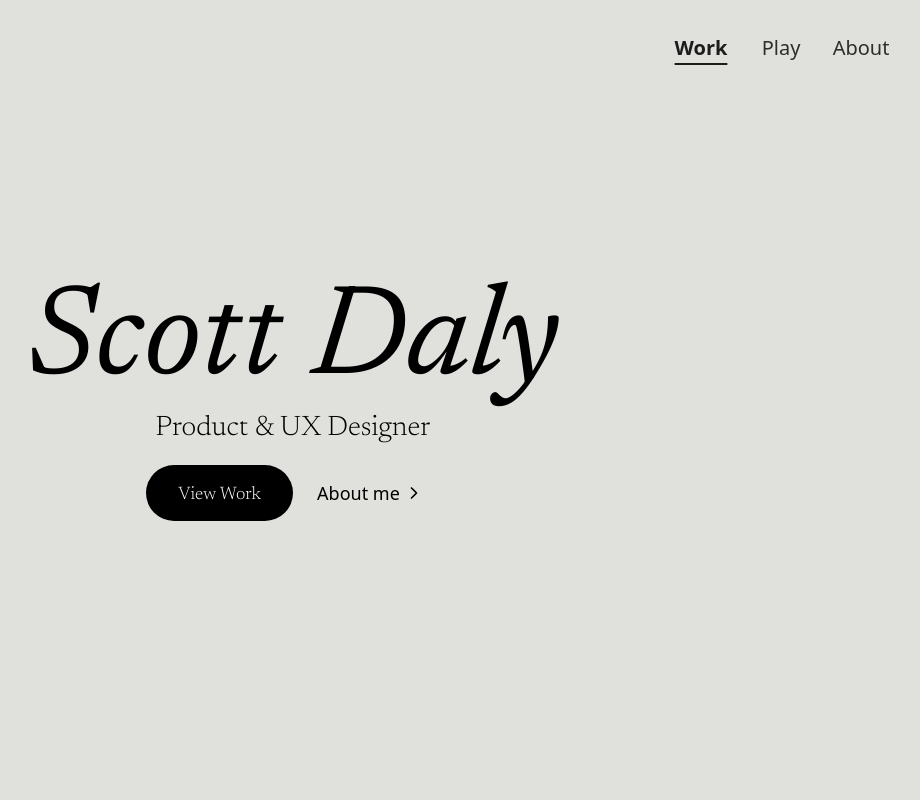
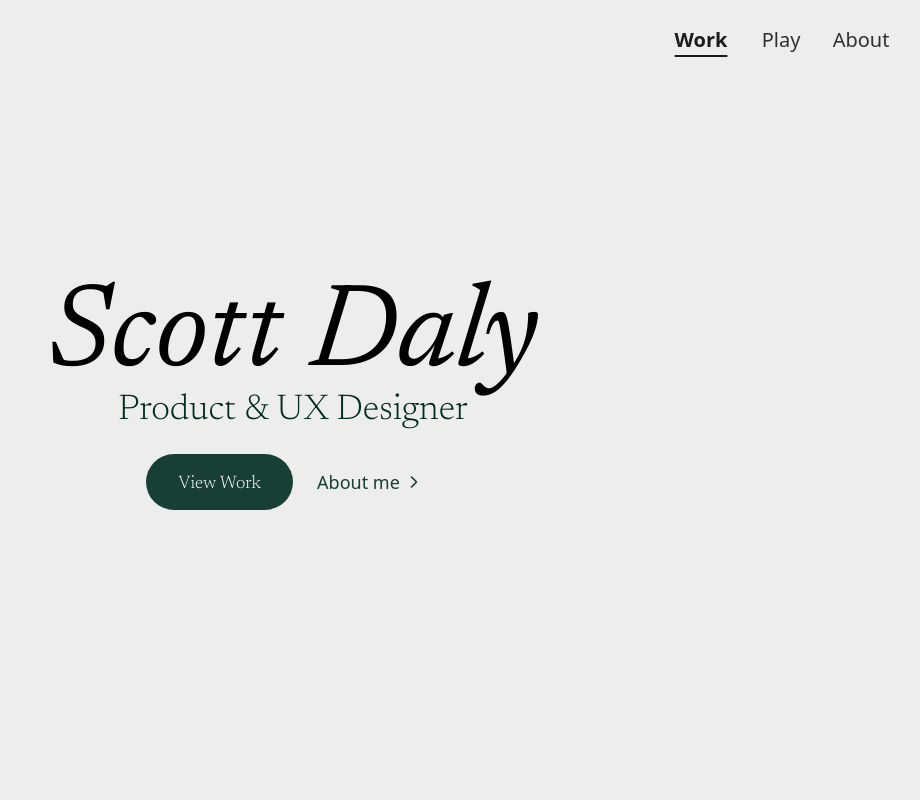
Before and after one commit to scottdaly/scott-portfolio, a React (Vite) app: page / in a window 1280 px wide. Shown: the top 800 px of the page, without its empty margins (347-1267 px from the left). Built offline with nearby package versions, Linux system fonts and the light colour scheme; a web font is replaced by a local one.

Commit message:
Updated styling

```diff
--- a/src/App.tsx
+++ b/src/App.tsx
@@ -7,8 +7,8 @@ import NevermadeLogo from "./components/NevermadeLogo";
 
 function App() {
   const [windowSize, setWindowSize] = useState({
-    width: window.innerWidth,
-    height: window.innerHeight,
+    width: typeof window !== 'undefined' ? window.innerWidth : 1440,
+    height: typeof window !== 'undefined' ? window.innerHeight : 900,
   });
   const [scrollProgress, setScrollProgress] = useState(0);
   const [hasLoaded, setHasLoaded] = useState(false);
@@ -21,6 +21,11 @@ function App() {
 
   useEffect(() => {
     setHasLoaded(true);
+    // Ensure window size is correct on mount
+    setWindowSize({
+      width: window.innerWidth,
+      height: window.innerHeight,
+    });
   }, []);
 
   useEffect(() => {
@@ -48,23 +53,29 @@ function App() {
     return () => window.removeEventListener("scroll", handleScroll);
   }, []);
 
+  // Reset scroll progress when component mounts
+  useEffect(() => {
+    setScrollProgress(0);
+    window.scrollTo(0, 0);
+  }, []);
+
   // Calculate sizes for hero text
   const isMobile = windowSize.width < 768;
   const startFontSize = isMobile ? windowSize.width * 0.18 : windowSize.width * 0.10;
 
-  document.body.style.backgroundColor = "#e0e0dc";
+  document.body.style.backgroundColor = "#ededeb";
 
   return (
-    <main className="flex min-h-screen flex-col bg-[#e0e0dc] items-center">
+    <main className="flex min-h-screen flex-col bg-[#ededeb] items-center">
       <div className="w-full max-w-[108rem] mx-auto px-4 md:px-12">
         {/* Hero section with all content in document flow */}
         <div className="relative h-screen flex items-center justify-center">
           <div className="flex flex-col items-center">
             {/* Hero name that scrolls naturally and fades out */}
             <motion.h1
-              className="newsreader italic text-black leading-none"
+              className="newsreader italic text-black leading-[0.8]"
               style={{
-                fontSize: `${startFontSize}px`,
+                fontSize: `${startFontSize - 10}px`,
                 filter: `blur(${Math.min(scrollProgress * 2, 2)}px)`, // Cap blur at 2px
               }}
               initial={{ opacity: 0, y: 20 }}
@@ -84,8 +95,8 @@ function App() {
               transition={{ duration: 0.6, delay: 0.2, ease: "easeOut" }}
             >
               <p
-                className="newsreader font-light text-center whitespace-nowrap mb-4"
-                style={{ fontSize: `${Math.max(20, startFontSize * 0.22)}px` }}
+                className="newsreader font-light text-center whitespace-nowrap mb-4 text-emerald-950"
+                style={{ fontSize: `${Math.max(20, startFontSize * 0.28)}px` }}
               >
                 Product & UX Designer
               </p>
@@ -98,13 +109,13 @@ function App() {
                     e.preventDefault();
                     window.scrollTo({ top: window.innerHeight - 80, behavior: 'smooth' });
                   }}
-                  className="bg-black text-white newsreader font-light pt-4 px-8 pb-3 rounded-full text-lg hover:bg-gray-800 transition-colors duration-200"
+                  className="bg-emerald-950/90 text-white newsreader font-light pt-4 px-8 pb-3 rounded-full text-lg hover:bg-emerald-950/80 transition-colors duration-200 "
                 >
                   View Work
                 </a>
                 <Link
                   to="/about"
-                  className="text-black font-sans px-4 py-3 text-lg hover:text-gray-600 transition-colors duration-200 flex items-center gap-1"
+                  className="text-emerald-950/90 font-sans px-4 py-3 text-lg hover:text-emerald-950/80 transition-colors duration-200 flex items-center gap-1"
                 >
                   About me
                   <svg
--- a/src/components/Footer.tsx
+++ b/src/components/Footer.tsx
@@ -13,6 +13,8 @@ export default function Footer() {
       className={`flex flex-col w-full pb-4 ${
         location.pathname === "/godaddy"
           ? "bg-godaddy-bg"
+          : location.pathname === "/ads"
+          ? "bg-advertising-bg"
           : location.pathname === "/prepro"
           ? "bg-prepro-bg"
           : location.pathname === "/hallpass"
@@ -35,17 +37,6 @@ export default function Footer() {
         >
           <p className="flex flex-row text-sm font-semibold">© {year}</p>
 
-          {location.pathname === "/" ||
-          location.pathname === "/about" ? null : (
-            <button
-              className={`text-md border border-zinc-400/40 hover:border-zinc-400/60 hover:bg-zinc-400/10 transition-color duration-300 py-2 px-4 rounded-lg cursor-pointer ${
-                isDarkBackground ? "text-zinc-200/80" : "text-zinc-800/70"
-              }`}
-              onClick={() => navigate("/")}
-            >
-              Return Home
-            </button>
-          )}
 
           <div className="relative group flex flex-col md:flex-row gap-2 items-end md:items-start">
             <CopyTooltip
--- a/src/components/Header.tsx
+++ b/src/components/Header.tsx
@@ -8,6 +8,9 @@ export default function Header() {
   const [isMenuOpen, setIsMenuOpen] = useState(false);
   const [scrollProgress, setScrollProgress] = useState(0);
   const darkBackgrounds = ["/prepro", "/hallpass", "/nevermade"];
+
+  // Only show animated logo on homepage
+  const isHomepage = location.pathname === "/";
 
   useEffect(() => {
     const handleScroll = () => {
@@ -23,25 +26,28 @@ export default function Header() {
     return () => window.removeEventListener("scroll", handleScroll);
   }, []);
 
-  // Only show animated logo on homepage
-  const isHomepage = location.pathname === "/";
+  // Reset scroll progress when navigating to homepage
+  useEffect(() => {
+    if (isHomepage) {
+      setScrollProgress(0);
+    }
+  }, [location.pathname, isHomepage]);
 
   return (
     <>
       {/* Header background layer - separate from main header to prevent z-index issues */}
       {isHomepage && (
         <div
-          className="fixed w-full h-[72px] top-0 left-0 z-40 transition-all duration-700 pointer-events-none"
+          className="fixed w-full h-20 top-0 left-0 z-40 transition-all duration-700 pointer-events-none"
           style={{
-            backgroundColor: `rgba(224, 224, 220, ${Math.min(0.95, scrollProgress * 1.2)})`,
-            backdropFilter: scrollProgress > 0.2 ? 'blur(8px)' : 'none',
-            boxShadow: scrollProgress > 0.3 ? '0 1px 3px 0 rgba(0, 0, 0, 0.1)' : 'none'
+            backgroundColor: `rgba(237, 237, 235, ${Math.min(0.95, scrollProgress * 1.2)})`,
+            backdropFilter: scrollProgress > 0.2 ? 'blur(8px)' : 'none'
           }}
         />
       )}
 
       {/* Main header content */}
-      <div className={`fixed w-full py-6 z-50 text-black/80`}>
+      <div className={`fixed w-full h-20 z-50 text-black/80 flex items-center`}>
         <div className="flex justify-between w-full px-4 md:px-12 max-w-[108rem] mx-auto items-center">
         {/* Logo with fade animation */}
         <Link to="/">
@@ -73,9 +79,9 @@ export default function Header() {
             to="/"
           >
             <p
-              className={`transition-all duration-300 ${
+              className={`transition-all duration-300 font-light ${
                 location.pathname === "/"
-                  ? "text-[#1c1c1c] font-bold underline underline-offset-8"
+                  ? "text-[#1c1c1c] font-semibold underline underline-offset-8"
                   : darkBackgrounds.includes(location.pathname)
                   ? "hover:text-white text-gray-200/90 hover:font-bold"
                   : "text-gray-800/90 hover:text-dark-green hover:font-bold"
@@ -89,7 +95,7 @@ export default function Header() {
             to="/play"
           >
             <p
-              className={`transition-all duration-300
+              className={`transition-all duration-300 font-light
               ${
                 darkBackgrounds.includes(location.pathname)
                   ? "hover:text-white text-gray-200/90"
@@ -97,7 +103,7 @@ export default function Header() {
               }
                 ${
                   location.pathname === "/play"
-                    ? "text-[#1c1c1c] hover:text-[#1c1c1c] font-bold underline underline-offset-8"
+                    ? "text-[#1c1c1c] hover:text-[#1c1c1c] font-semibold underline underline-offset-8"
                     : "hover:font-bold"
                 }
                 `}
@@ -110,7 +116,7 @@ export default function Header() {
             to="/about"
           >
             <p
-              className={`transition-all duration-300
+              className={`transition-all duration-300 font-light
               ${
                 darkBackgrounds.includes(location.pathname)
                   ? "hover:text-white text-gray-200/90"
@@ -118,7 +124,7 @@ export default function Header() {
               }
                 ${
                   location.pathname === "/about"
-                    ? "text-[#1c1c1c] hover:text-[#1c1c1c] font-bold underline underline-offset-8"
+                    ? "text-[#1c1c1c] hover:text-[#1c1c1c] font-semibold underline underline-offset-8"
                     : "hover:font-bold"
                 }
                 `}
--- a/src/index.css
+++ b/src/index.css
@@ -21,7 +21,7 @@
 
 @theme {
   --color-dark: #111111;
-  --color-light: #e0e0dc;
+  --color-light: #ededeb;
   --color-godaddy-bg: white;
   --color-prepro-bg: #253157;
   --color-prepro-text: white;
--- a/src/pages/Play.tsx
+++ b/src/pages/Play.tsx
@@ -37,7 +37,7 @@ const ExperimentCard = ({
 const PlayPage = () => {
 
 
-  document.body.style.backgroundColor = "#e0e0dc";
+  document.body.style.backgroundColor = "#ededeb";
 
   const experiments = [
 
@@ -65,7 +65,7 @@ const PlayPage = () => {
   ];
 
   return (
-    <div className="flex flex-col w-full items-center font-sans bg-[#e0e0dc] text-zinc-900 dark:text-zinc-100">
+    <div className="flex flex-col w-full items-center font-sans min-h-[calc(100vh-4rem)] text-zinc-900 dark:text-zinc-100">
 
       <main className="w-full max-w-6xl px-4 md:px-8 pb-16 pb-16 pt-24">
         <section className="flex flex-col gap-4">
```
Also changed, not shown: src/pages/About.tsx (+10 -11 lines).
